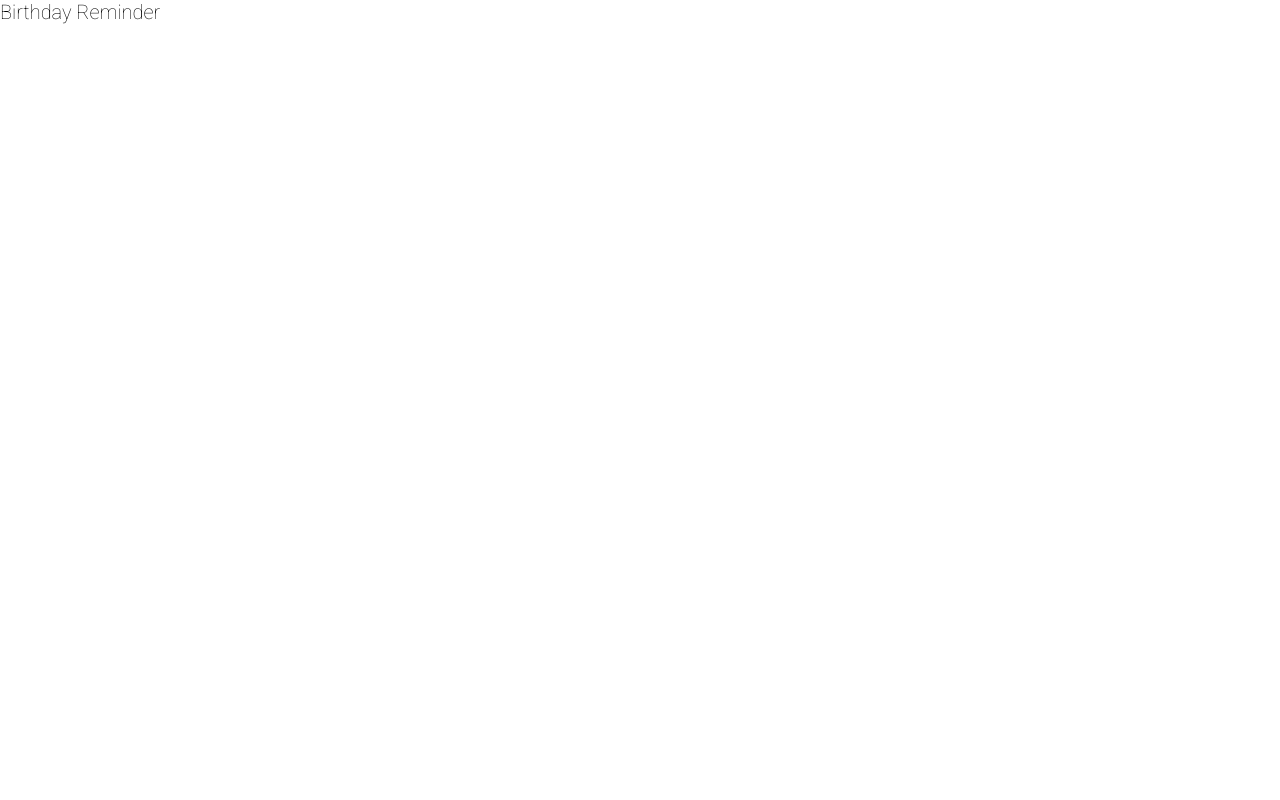
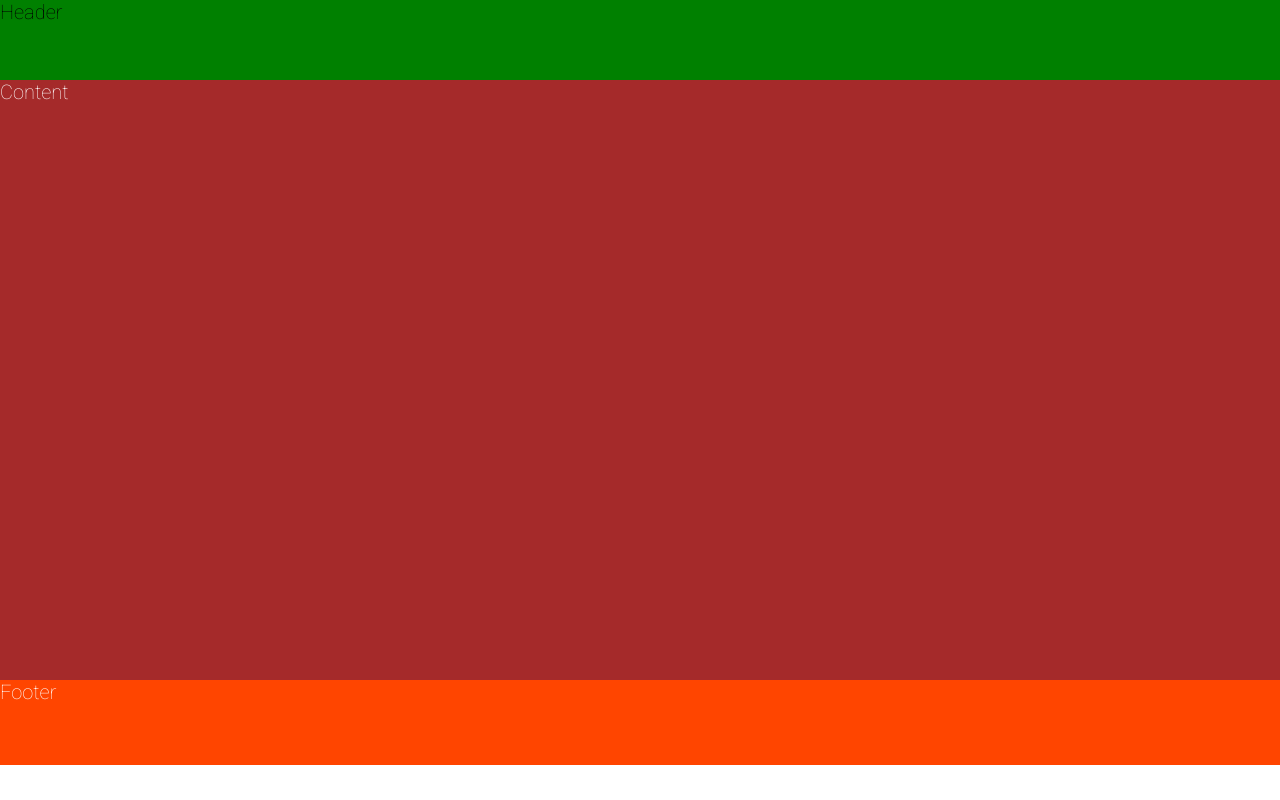
Before and after one commit to WaruiAlfred/birthday-reminder-front, a React (Create React App) app: page / in a window 1280 px wide. Built offline with nearby package versions, Linux system fonts and the light colour scheme.

Commit message:
define page layout

```diff
--- a/src/App.js
+++ b/src/App.js
@@ -1,13 +1,13 @@
 import { ThemeProvider } from "styled-components";
+import Container from "./components/Container";
 import GlobalStyles from "./components/styled/Global";
-
-const theme = {}
+import { theme } from "./theme";
 
 function App() {
   return (
     <ThemeProvider theme={theme}>
       <GlobalStyles/>
-      <p>Birthday Reminder</p>
+      <Container/>
     </ThemeProvider>
   );
 }
--- /dev/null
+++ b/src/components/Container.js
@@ -0,0 +1,16 @@
+import { StyledContainer } from "./styled/Container.styled";
+import Content from "./content/Content";
+import Footer from "./Footer";
+import Header from "./Header";
+
+function Container() {
+  return (
+    <StyledContainer>
+      <Header />
+      <Content />
+      <Footer />
+    </StyledContainer>
+  );
+}
+
+export default Container;
--- /dev/null
+++ b/src/components/Footer.js
@@ -0,0 +1,7 @@
+import { StyledFooter } from "./styled/Footer.styled";
+
+function Footer() {
+  return <StyledFooter>Footer</StyledFooter>;
+}
+
+export default Footer;
--- /dev/null
+++ b/src/components/Header.js
@@ -0,0 +1,7 @@
+import { StyledHeader } from "./styled/Header.styled";
+
+function Header() {
+  return <StyledHeader>Header</StyledHeader>;
+}
+
+export default Header;
--- /dev/null
+++ b/src/components/content/Content.js
@@ -0,0 +1,7 @@
+import { MainContent } from "../styled/Content.styled";
+
+function Content() {
+  return <MainContent>Content</MainContent>;
+}
+
+export default Content;
--- /dev/null
+++ b/src/components/styled/Container.styled.js
@@ -0,0 +1,8 @@
+import styled from "styled-components";
+
+export const StyledContainer = styled.div`
+  display: grid;
+  grid-template-rows:
+    [header-start] minmax(10vh, 8rem) [header-end body-start] minmax(75vh, 1fr)
+    [body-end footer-start] minmax(10vh, 8.5rem) [footer-end];
+`;
--- /dev/null
+++ b/src/components/styled/Content.styled.js
@@ -0,0 +1,7 @@
+import styled from "styled-components";
+
+export const MainContent = styled.main`
+  grid-row: body-start / body-end;
+  background-color: brown;
+  color: #fff;
+`;
--- /dev/null
+++ b/src/components/styled/Footer.styled.js
@@ -0,0 +1,7 @@
+import styled from "styled-components";
+
+export const StyledFooter = styled.footer`
+  grid-row: footer-start / footer-end;
+  background-color: orangered;
+  color: #fff;
+`;
--- /dev/null
+++ b/src/components/styled/Header.styled.js
@@ -0,0 +1,7 @@
+import styled from "styled-components";
+
+export const StyledHeader = styled.header`
+  grid-row: header-start / header-end;
+  background-color: green;
+  color: #000;
+`;
```
